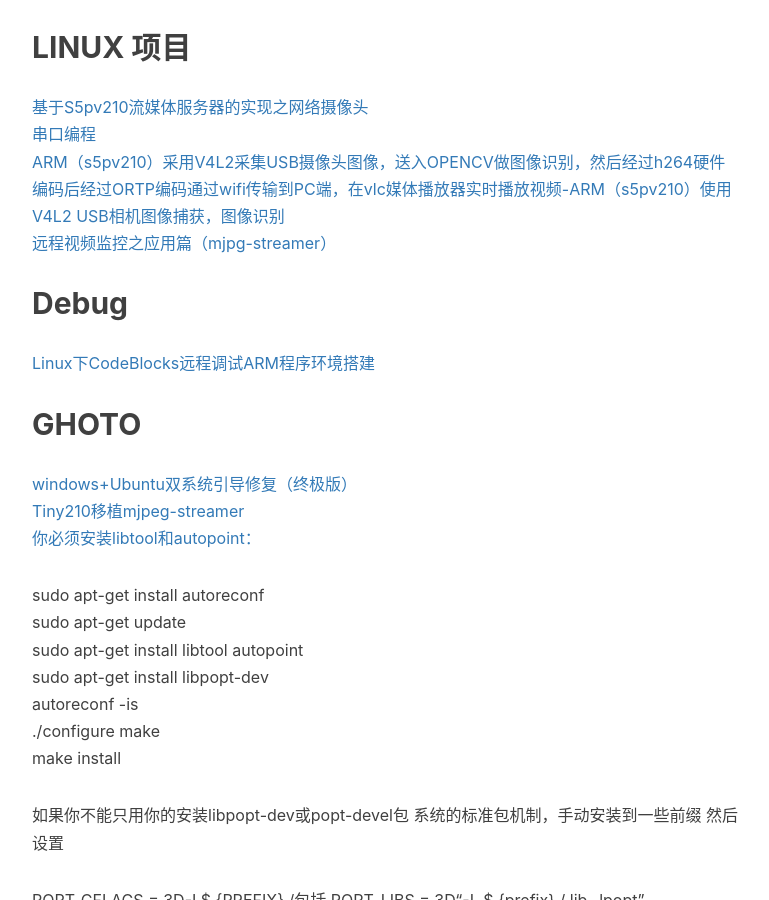
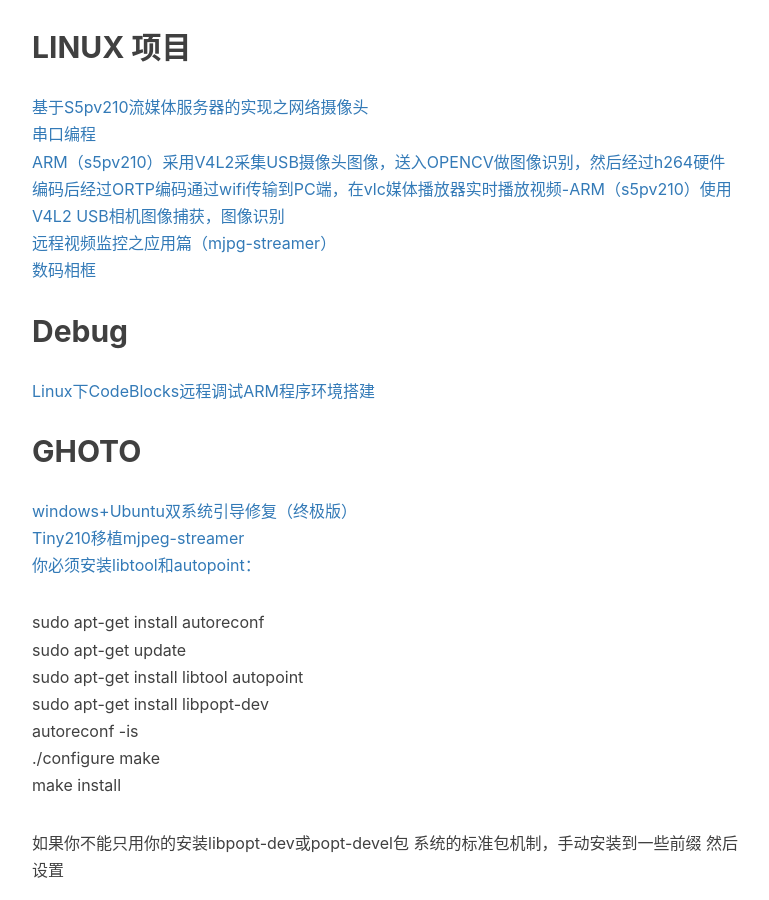
Before and after one commit to gary-robotics/dlward, a Jekyll site: the page built from _posts/2018-07-09-AndroidDriver-2018.markdown, in a window 1280 px wide and 900 px high, scrolled down 2113 px. Shown: the whole window, without its empty margins (233-1002 px from the left). Built offline with Jekyll 4.4.1, drawn with Linux system fonts in a browser that asks for light colours; nearby versions of some CDN libraries; comment, search, counter and statistics services are not loaded.

Commit message:
Update 2018-07-09-AndroidDriver-2018.markdown

```diff
--- a/_posts/2018-07-09-AndroidDriver-2018.markdown
+++ b/_posts/2018-07-09-AndroidDriver-2018.markdown
@@ -67,7 +67,7 @@
 [串口编程](https://wenku.baidu.com/view/152473048e9951e79b8927cc.html)
 [ARM（s5pv210）采用V4L2采集USB摄像头图像，送入OPENCV做图像识别，然后经过h264硬件编码后经过ORTP编码通过wifi传输到PC端，在vlc媒体播放器实时播放视频-ARM（s5pv210）使用V4L2 USB相机图像捕获，图像识别](http://www.codeforge.cn/article/303362/)
 [远程视频监控之应用篇（mjpg-streamer）](https://www.cnblogs.com/wanghuaijun/p/8098460.html)
-
+[数码相框](https://www.cnblogs.com/lifexy/category/1018538.html)
 
 ## Debug
 [Linux下CodeBlocks远程调试ARM程序环境搭建](https://blog.csdn.net/wcl719236538/article/details/52314231)
```
